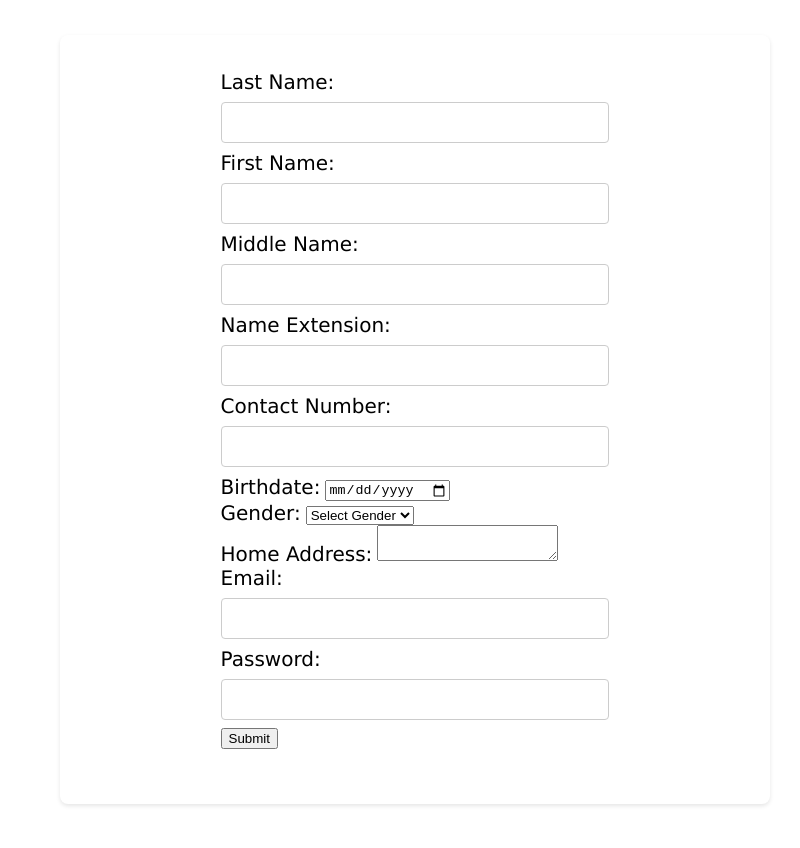
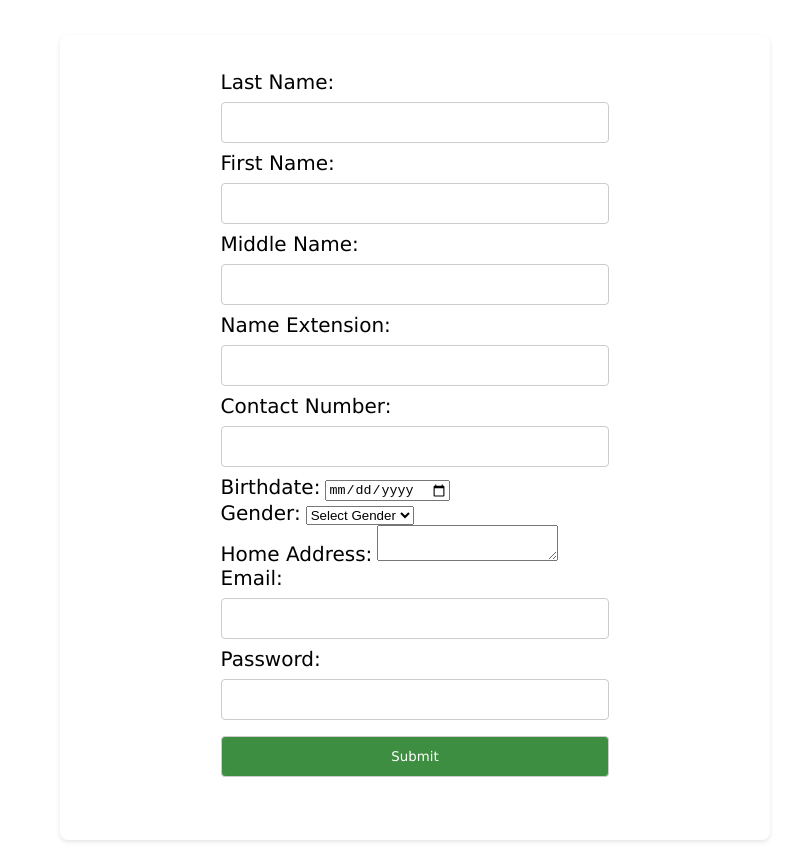
Before and after one commit to Dyisii/AQUAFLANTS, a plain HTML site: page register.html in a window 1280 px wide. Shown: the part 129-977 px from the top of the page, without its empty margins (412-1212 px from the left). Before the commit the page ends 941 px from the top, so only its background shows below. Drawn offline with Linux system fonts and the light colour scheme.

Commit message:
Update style1.css

```diff
--- a/style1.css
+++ b/style1.css
@@ -38,6 +38,19 @@ input[type=text], input[type=password], input[type=tel], input[type=email] {
     font-family: Verdana, Geneva, Tahoma, sans-serif;
 }
 
+input[type=submit] {
+    width: 100%;
+    padding: 12px 20px;
+    margin: 8px 0;
+    display: inline-block;
+    border: 1px solid #ccc;
+    border-radius: 4px;
+    box-sizing: border-box;
+    font-family: Verdana, Geneva, Tahoma, sans-serif;
+    background-color: #3e8e41;
+    color: white;
+}
+
 label {
     font-family: Verdana, Geneva, Tahoma, sans-serif;
 }
```
